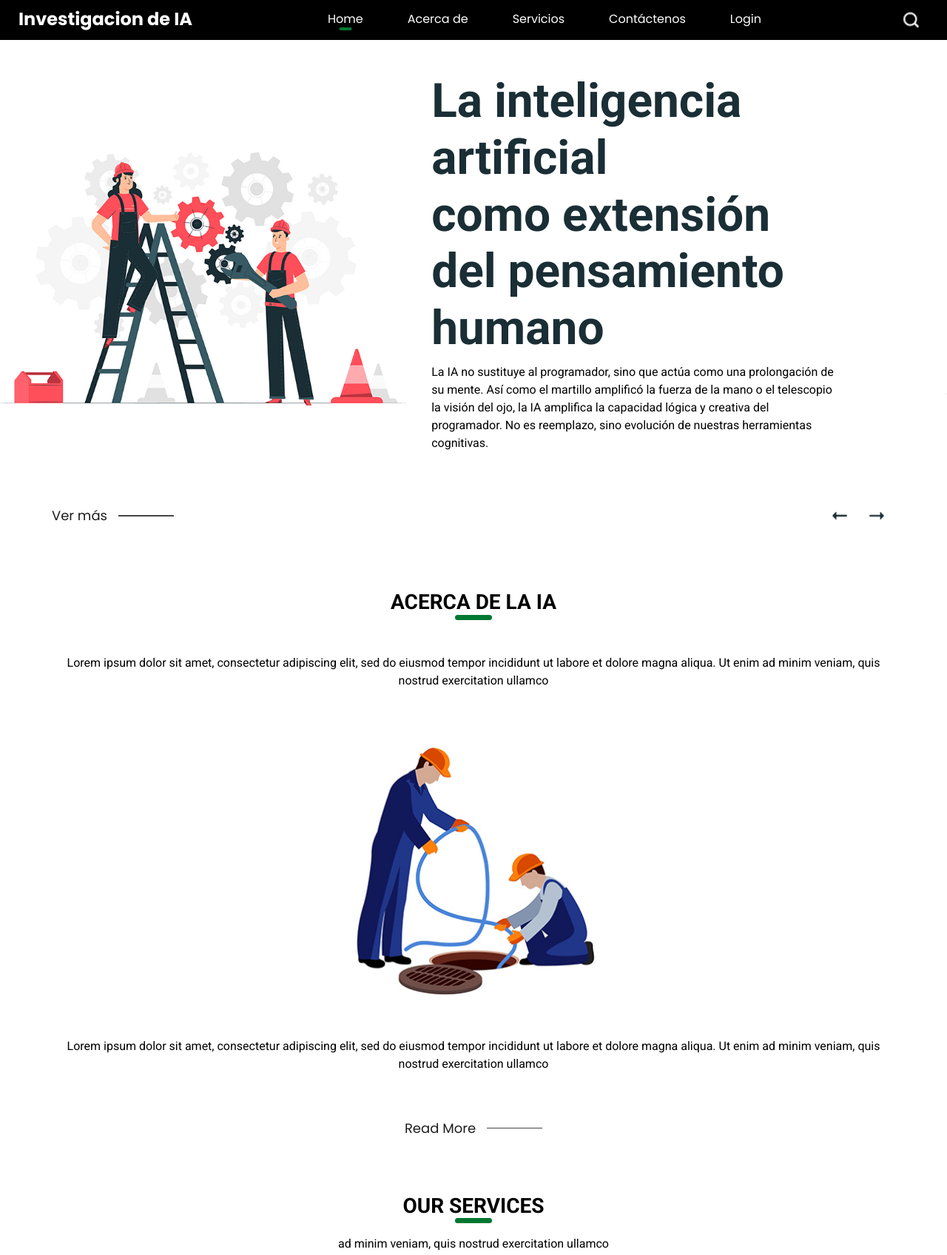
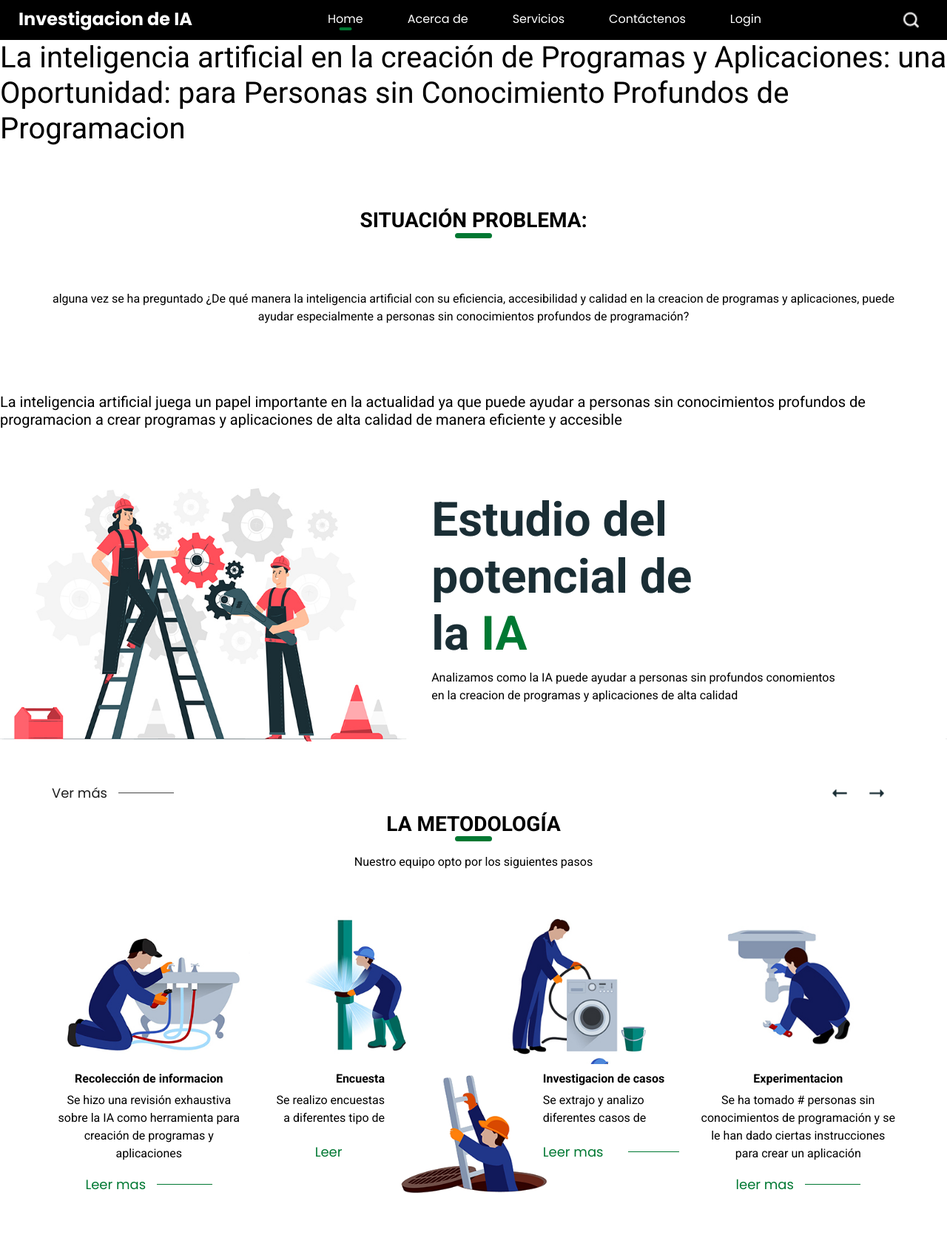
Before and after one commit to H2kl0/IA_Investigation, a plain HTML site: page IA_Proyecto.html/index.html in a window 1280 px wide. Shown: the part 2-1698 px from the top of the page at 74% size. Drawn offline with nearby package versions, Linux system fonts and the light colour scheme.

Commit message:
Update index.html
Se lleno el índex con pequeñas introducciones a la investigación

```diff
--- a/IA_Proyecto.html/index.html
+++ b/IA_Proyecto.html/index.html
@@ -1,5 +1,5 @@
 <!DOCTYPE html>
-<html>
+
 
 <head>
   <!-- Basic -->
@@ -30,6 +30,7 @@
 </head>
 
 <body>
+
   <div class="hero_area">
     <!-- header section strats -->
     <header class="header_section">
@@ -74,6 +75,36 @@
       </div>
     </header>
     <!-- end header section -->
+        <section class="custom_heading-container">
+          <h1 class=" ">
+            La inteligencia artificial en la creación de Programas y Aplicaciones: una Oportunidad: para Personas sin Conocimiento Profundos de Programacion
+          </h1>
+      </section>
+
+        <!-- about section -->
+    <section class="about_section layout_padding">
+      <div class="container">
+        <div class="custom_heading-container">
+          <h3 class=" ">
+            Situación Problema:
+          </h3>
+        </div>
+        <p class="layout_padding2-top">
+        <br> alguna vez se ha preguntado
+        ¿De qué manera la inteligencia artificial con su eficiencia, accesibilidad y calidad en la creacion
+        de programas y aplicaciones, puede ayudar especialmente a personas sin conocimientos profundos de programación?
+        </p>
+      </div>
+    </section>
+    <!-- end about section -->
+        <section class="custom_heading-container">
+          <h5 class=" ">
+            La inteligencia artificial  juega un papel importante en la actualidad
+            ya que puede ayudar a personas sin conocimientos profundos de programacion a crear programas y
+            aplicaciones de alta calidad
+            de manera eficiente y accesible
+          </h5>
+      </section>
     <!-- slider section -->
     <section class=" slider_section position-relative">
       <div id="carouselExampleControls" class="carousel slide" data-ride="carousel">
@@ -93,18 +124,13 @@
                     <div class="detail-box">
                       <div>
                         <h1>
-                          La inteligencia artificial <br>
-                           como extensión del pensamiento humano<br>
-                          <span>
+                          Estudio del potencial de <br>
+                          la <span>IA</span><br>
 
-                          </span>
                         </h1>
                         <p>
-                          La IA no sustituye al programador,
-                          sino que actúa como una prolongación de su mente.
-                          Así como el martillo amplificó la fuerza de la mano o el telescopio la visión del ojo,
-                          la IA amplifica la capacidad lógica y creativa del programador.
-                          No es reemplazo, sino evolución de nuestras herramientas cognitivas.
+                          Analizamos como la IA puede ayudar a personas sin profundos conomientos en la creacion
+                          de programas y aplicaciones de alta calidad
                         </p>
                       </div>
                     </div>
@@ -128,15 +154,12 @@
                     <div class="detail-box">
                       <div>
                         <h1>
-                          La <span>creatividad</span> <br>
-                          como frontera entre el ser <span>humano</span> y la <span>máquina</span><br>
+                          Evaluacion de la <span>Eficiencia</span> <br>
+                          y <span>accesibilidad</span> <br>
 
                         </h1>
                         <p>
-                         El ser humano en si puede llegar a ser poco creativo, pero gracias a la IA,
-                          podemos potenciar nuestra creatividad.
-                          La IA no es un fin, sino un medio para expandir nuestras capacidades creativas.
-                          Nos permite explorar nuevas ideas, generar contenido innovador y superar los límites de nuestra imaginación.
+                          Examinamos la eficiencia de las herramientas IA para programas y como pueden ser utilizadas por personas sin experiencia
                         </p>
                       </div>
                     </div>
@@ -146,7 +169,7 @@
             </div>
           </div>
           <div class="carousel-item ">
-            <div class="slider_item-box layout_padding2">
+            <div class="slider_item-box layout_padding3">
               <div class="container">
                 <div class="row">
                   <div class="col-md-6">
@@ -161,17 +184,11 @@
                       <div>
                         <h1>
                           <br>
-                          El programador como <span>arquitecto del futuro</span>,
-                          no como obrero del código <br>
-                          <span>
-                            Service
-                          </span>
+                          Analizar la <span>calidad</span> de las soluciones
+                          <br>
                         </h1>
                         <p>
-                          El programador no es un simple obrero del código,
-                          sino un arquitecto del futuro.
-                          La IA no reemplaza al programador, sino que lo empodera para diseñar sistemas más complejos y eficientes.
-                          La IA es una herramienta que amplifica la capacidad del programador para crear soluciones innovadoras y transformar el mundo digital.
+                          Evaluar la calidad de las soluciones creadas con la IA y compararlas con programadores experimientados
                         </p>
                       </div>
                     </div>
@@ -206,38 +223,7 @@
   </div>
   <div class="bg">
 
-    <!-- about section -->
-    <section class="about_section layout_padding">
-      <div class="container">
-        <div class="custom_heading-container">
-          <h3 class=" ">
-            ACERCA DE LA IA
-          </h3>
-        </div>
-        <p class="layout_padding2-top">
-          Lorem ipsum dolor sit amet, consectetur adipiscing elit, sed do eiusmod tempor incididunt ut labore et dolore
-          magna aliqua. Ut enim ad minim veniam, quis nostrud exercitation ullamco
-        </p>
-        <div class="img-box layout_padding2">
-          <img src="images/about-img.jpg" alt="">
-        </div>
-        <p class="layout_padding2-bottom">
-          Lorem ipsum dolor sit amet, consectetur adipiscing elit, sed do eiusmod tempor incididunt ut labore et dolore
-          magna aliqua. Ut enim ad minim veniam, quis nostrud exercitation ullamco
-        </p>
-      </div>
-      <div class="container">
-        <div class="btn-box">
-          <a href="">
-            Read More
-          </a>
-          <hr>
-        </div>
-      </div>
-    </section>
 
-
-    <!-- end about section -->
 
     <!-- service section -->
 
@@ -245,11 +231,11 @@
       <div class="container">
         <div class="custom_heading-container">
           <h3 class=" ">
-            OUR SERVICES
+            La metodología
           </h3>
         </div>
         <p class="">
-          ad minim veniam, quis nostrud exercitation ullamco
+          Nuestro equipo opto por los siguientes pasos
         </p>
         <div class="service_container ">
           <div class="row">
@@ -260,14 +246,15 @@
                 </div>
                 <div class="detail-box">
                   <h6>
-                    Tab Services
+                    Recolección de informacion
                   </h6>
                   <p>
-                    adipiscing elit, sed do eiusmod tempor incididunt
+                    Se hizo una revisión exhaustiva sobre la IA como herramienta para creación de
+                    programas y aplicaciones
                   </p>
                   <div class="btn-box">
                     <a href="">
-                      Read More
+                      Leer mas
                     </a>
                     <hr>
                   </div>
@@ -281,14 +268,15 @@
                 </div>
                 <div class="detail-box">
                   <h6>
-                    Pipe Water
+                    Encuesta
                   </h6>
                   <p>
-                    adipiscing elit, sed do eiusmod tempor incididunt
+                    Se realizo encuestas a diferentes tipo de personas para reatroalimentar
+                    si usarian la IA como herramienta para crear programas
                   </p>
                   <div class="btn-box">
                     <a href="">
-                      Read More
+                      Leer Resultados
                     </a>
                     <hr>
                   </div>
@@ -302,14 +290,15 @@
                 </div>
                 <div class="detail-box">
                   <h6>
-                    Washing Machine
+                    Investigacion de casos
                   </h6>
                   <p>
-                    adipiscing elit, sed do eiusmod tempor incididunt
+                    Se extrajo y analizo diferentes casos de empresas y organizaciones que han usado
+                    la IA  y que consecuencias ha traido esto
                   </p>
                   <div class="btn-box">
                     <a href="">
-                      Read More
+                      Leer mas
                     </a>
                     <hr>
                   </div>
@@ -323,14 +312,15 @@
                 </div>
                 <div class="detail-box">
                   <h6>
-                    Hand Washing
+                    Experimentacion
                   </h6>
                   <p>
-                    adipiscing elit, sed do eiusmod tempor incididunt
+                    Se ha tomado # personas sin conocimientos de programación y se le han dado ciertas instrucciones
+                    para crear un aplicación
                   </p>
                   <div class="btn-box">
                     <a href="">
-                      Read More
+                      leer mas
                     </a>
                     <hr>
                   </div>
@@ -350,7 +340,7 @@
       <div class="container">
         <div class="custom_heading-container">
           <h3 class=" ">
-            HOW IT WORKS
+            Resultados
           </h3>
         </div>
       </div>
@@ -408,7 +398,7 @@
     <section class="contact_section layout_padding">
       <div class="custom_heading-container">
         <h3 class=" ">
-          Contactanos
+          Dejanos saber tu opinión
         </h3>
       </div>
       <div class="container layout_padding2-top">
@@ -420,9 +410,6 @@
               </div>
               <div>
                 <input type="email" placeholder="EMAIL">
-              </div>
-              <div>
-                <input type="text" placeholder="NÚMERO DE TELÉFONO">
               </div>
               <div>
                 <input type="text" class="message-box" placeholder="MENSAJE">
@@ -498,15 +485,7 @@
       <div class="container">
         <div class="row">
           <div class="col-md-3">
-            <div class="info-logo">
-              <h2>
-                Heustonn
-              </h2>
-              <p>
-                It is a long established fact that a reader will be distracted by the readable content of a page when
-                looking at its layout. The point of
-              </p>
-            </div>
+
           </div>
           <div class="col-md-3">
           </div>
@@ -522,7 +501,7 @@
                 <a href="">
                   <img src="images/location.png" alt="">
                   <span>
-                    Loram ipusm New York, NY 36524
+                    Sena-Clem, Tulua
                   </span>
                 </a>
               </div>
@@ -530,12 +509,8 @@
                 <h6>
                   Servicio al cliente:
                 </h6>
-                <a href="">
-                  <img src="images/telephone.png" alt="">
-                  <span>
-                    ( +01 1234567890 )
-                  </span>
-                </a>
+
+
               </div>
             </div>
           </div>
@@ -557,7 +532,7 @@
             </div>
           </div>
         </div>
-      </div>
+
     </section>
 
 
@@ -567,14 +542,11 @@
     <!-- footer section -->
     <section class="container-fluid footer_section">
     <p>
-      Copyright &copy; Todo esto es propiedad del
-      <a href="https://html.design/">Sena Clem</a>
+      &copy;
+      <a href="https://sena-clem.blogspot.com/">Sena Clem - Ficha: 2921881 </a>
     </p>
   </section>
     <!-- footer section -->
 
     <script type="text/javascript" src="js/jquery-3.4.1.min.js"></script>
     <script type="text/javascript" src="js/bootstrap.js"></script>
-</body>
-
-</html>
```
